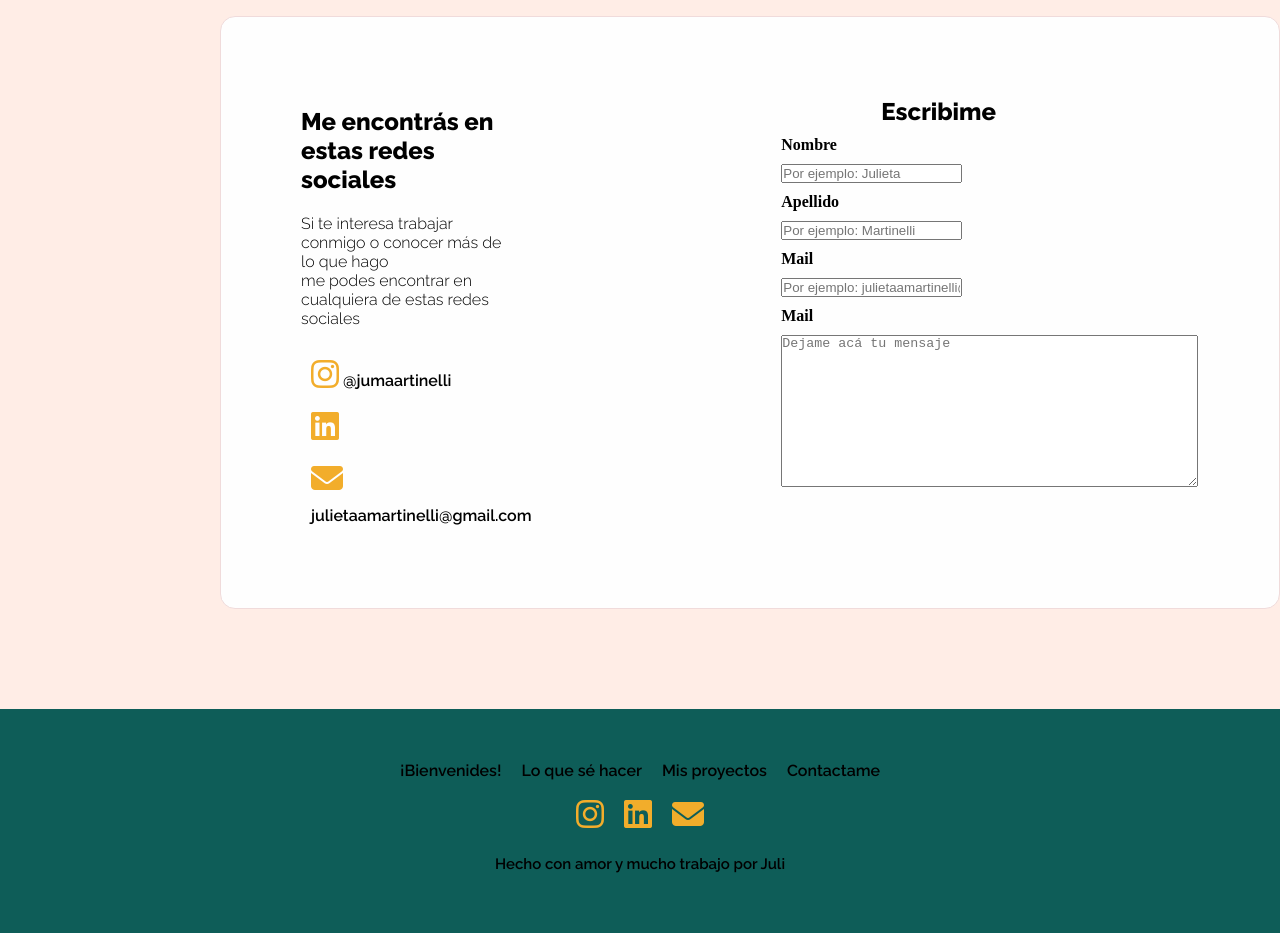
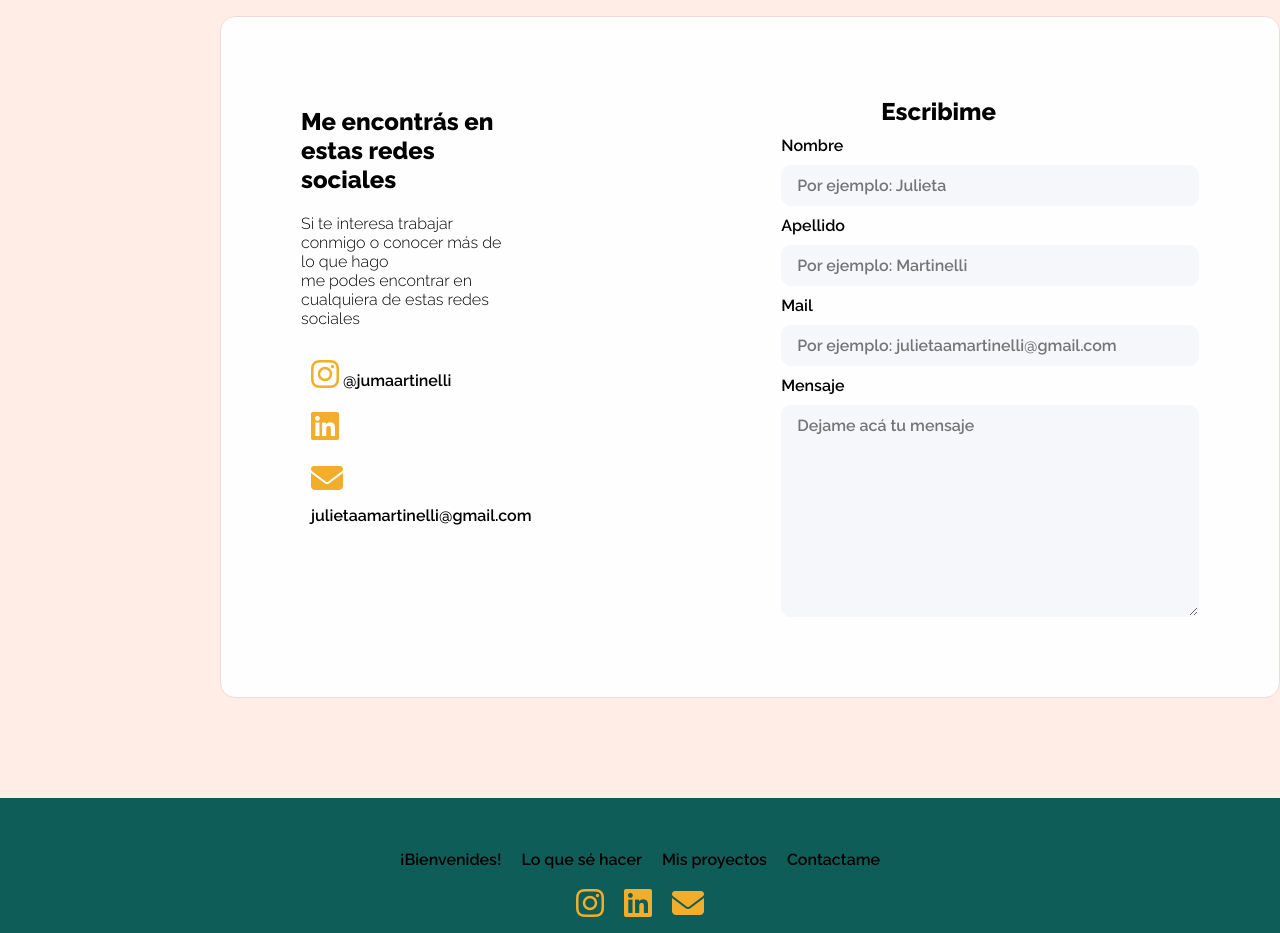
Before and after one commit to Julimartinelli/Portfolio-ADA-2023, a plain HTML site: page index.html in a window 1280 px wide. Shown: the part 3640-4573 px from the top of the page. Drawn offline with Linux system fonts and the light colour scheme.

Commit message:
cambio de nombre del archivo

```diff
--- a/Proyecto1.html
+++ b/index.html
@@ -21,10 +21,9 @@
 </head>
 <body>
     <header>
-        <!-- barra de navegación -->
+        <!--acá empieza barra de navegación -->
             <div class="contenedor-menú-principal">
             <nav class="menú-principal">
-
             <!-- menú principal de navegación -->
             <ul class="lista-menú-principal">
                 <li class="item-menú-principal">
@@ -41,6 +40,7 @@
                 </li>
             </ul>
             </nav>
+            <!--acá termina barra de navegación -->
         </div>
     </header>
     <section class="sección-presentación">
@@ -62,6 +62,7 @@
         </div>
         </div>
     </section>
+    <!--sección herramientas -->
     <section class="conocimientos">
         <div class="descripción-conocimientos">
             <h2 class="título-conocimientos">
@@ -141,7 +142,7 @@
             </p>
         </div>
         <div class="contenedor-proyectos">
-            <div class="tarjeta-herramienta">
+            <div class="tarjeta-proyecto">
                 <a href="#" target="_blank">
                     <img src="imagen_generador_de_memes.png" alt="personas frente a computadora" class="imagen_proyecto">
                     <p class="nombre-proyecto">
@@ -149,7 +150,7 @@
                     </p>
                 </a>
             </div>
-            <div class="tarjeta-herramienta">
+            <div class="tarjeta-proyecto">
             <a href="#" target="_blank">
                 <img src="imagen_generador_de_memes.png" alt="personas frente a computadora" class="imagen_proyecto">
                 <p class="nombre-proyecto">
@@ -193,6 +194,7 @@
     <section class="sección-contacto">
         <div class="contenedor-contacto">
             <div class="contendor-redes">
+                <!--acá empieza la sección de contacto a redes sociales con link externo a redes reales -->
             <section class="redes">
                 <h2 class="título-contacto">
                     Me encontrás en estas redes sociales
@@ -222,24 +224,28 @@
                 </ul>
             </section>
             </div>
+            <!--acá empieza el formulario -->
     <section class="sección-escribime">
         <h2 class="título-escribime">
             Escribime
         </h2>
-        <div class="formulario-contacto">
+        <div class="input-nombre">
             <label for="nombre"> Nombre </label>
             <input type="text" name="nombre" id="firstname" class="input-nombre" placeholder="Por ejemplo: Julieta" aria aria-label="Nombre" required>
             <label for="Apellido"> Apellido </label>
+        </div>
+        <div>
             <input type="text" name="apellido" id="lastname" class="input-apellido" placeholder="Por ejemplo: Martinelli" aria aria-label="apellido" required>
             <label for="Mail"> Mail </label>
             <input type="text" name="mail" id="mail" class="input-mail" placeholder="Por ejemplo: julietaamartinelli@gmail.com" aria aria-label="mail" required>
-            <label for="Mensaje"> Mail </label>
+        </div>
+        <div><label for="Mensaje"> Mensaje </label>
             <textarea name="Mensaje" id="Mensaje" cols="50" rows="10" class="input-mensaje" placeholder="Dejame acá tu mensaje" aria-label="mensaje" required></textarea>
         </div>
         </section>
         </div>
     </section>
-        <!--ACÁ VA EL FORM DE CONTACTO-->
+    <!--acá termina el formulario y empieza el footer -->
     <footer>
         <nav class="nav-footer">
             <ul class="menú-footer">
@@ -278,5 +284,6 @@
             Hecho con amor y mucho trabajo por Juli
             </p>
     </footer>
+    <!--acá termina el footer -->
 </body>
 </html>
--- a/style.css
+++ b/style.css
@@ -310,6 +310,7 @@ a {
   background-color: rgb(255, 255, 255);
   justify-content: center;
   align-items: center;
+  transition: 0.2s
 }
 
 .nombre-proyecto{
@@ -335,8 +336,6 @@ a {
   border-radius: 15px;
   border: 1px solid rgb(240, 219, 219);
 }
-
-
 
 .datos-de-contacto {
   display: block;
@@ -392,12 +391,68 @@ label{
   display:flex;
   margin-top: 10px;
   margin-bottom: 10px;
+  font-family: "Raleway", sans-serif;
   font-weight: 600;
 }
 
-.input-nombre{
-  display: flex;
+.input-nombre input{
+  display: block;
+  border-radius: 10px;
+  background-color: #f6f7fb;
+  border: 1px solid #f6f7fb;
+  font-family: "Raleway", sans-serif;
+  font-weight: 600;
+  font-size: 1em ;
+  padding: 10px 15px;
+  width: 100%;
+  outline: none;
+  box-shadow: 0px 0px 0px 0px rgba(0, 0, 0, 0);
+  transition: 0.2s;
+}
 
+.input-apellido{
+  display: block;
+  border-radius: 10px;
+  background-color: #f6f7fb;
+  border: 1px solid #f6f7fb;
+  font-family: "Raleway", sans-serif;
+  font-weight: 600;
+  font-size: 1em ;
+  padding: 10px 15px;
+  width: 100%;
+  outline: none;
+  box-shadow: 0px 0px 0px 0px rgba(0, 0, 0, 0);
+  transition: 0.2s;
+}
+
+.input-mail{
+  display: block;
+  border-radius: 10px;
+  background-color: #f6f7fb;
+  border: 1px solid #f6f7fb;
+  font-family: "Raleway", sans-serif;
+  font-weight: 600;
+  font-size: 1em ;
+  padding: 10px 15px;
+  width: 100%;
+  outline: none;
+  box-shadow: 0px 0px 0px 0px rgba(0, 0, 0, 0);
+  transition: 0.2s;
+}
+
+.input-mensaje{
+  display: block;
+  border-radius: 10px;
+  background-color: #f6f7fb;
+  border: 1px solid #f6f7fb;
+  font-family: "Raleway", sans-serif;
+  font-weight: 600;
+  font-size: 1em ;
+  padding: 10px 15px;
+  width: 100%;
+  outline: none;
+  box-shadow: 0px 0px 0px 0px rgba(0, 0, 0, 0);
+  transition: 0.2s;
 }
 
 
@@ -446,3 +501,28 @@ li {
   font-weight: 600;
   color: rgb(0, 0, 0);
 }
+
+@media ( max-width: 100){
+  .sección-contacto
+  width: 50%;
+}
+@media (max-width: 900px) {
+  .contenedor-contacto {
+    flex-direction: column;
+    padding: 0;
+  }
+}
+
+.contenedor-herramientas :hover {
+  border-color: 1px solid rgb(247, 227, 227);
+  transition-property: border;
+  background-color: rgb(247, 227, 227);
+  transition-duration: 2s;
+}
+
+.contenedor-proyectos :hover {
+  border-color: 1px solid rgb(247, 227, 227);
+  transition-property: border;
+  background-color: rgb(247, 227, 227);
+  transition-duration: 2s;
+}
```
